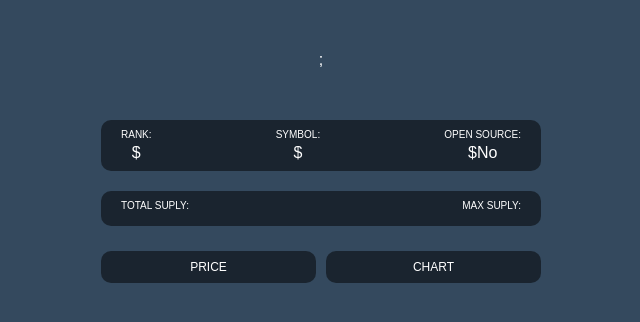
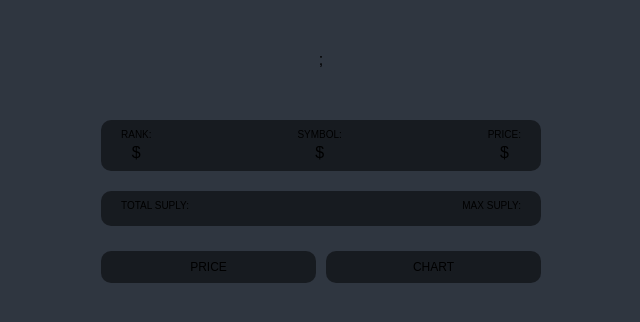
Before and after one commit to YoonJongok/coin-tracker, a React (Create React App) app: page /1 in a window 1280 px wide. Shown: the top 322 px of the page, without its empty margins (319-959 px from the left). Built offline with nearby package versions, Linux system fonts and the light colour scheme; no server answers.

Commit message:
recoil added

```diff
--- a/package.json
+++ b/package.json
@@ -15,9 +15,11 @@
     "react": "^17.0.2",
     "react-apexcharts": "^1.3.9",
     "react-dom": "^17.0.2",
+    "react-helmet": "^6.1.0",
     "react-query": "^3.32.1",
     "react-router-dom": "^5.3.0",
     "react-scripts": "4.0.3",
+    "recoil": "^0.5.2",
     "styled-components": "^5.3.3",
     "typescript": "^4.1.2",
     "web-vitals": "^1.0.1"
@@ -47,6 +49,7 @@
     ]
   },
   "devDependencies": {
+    "@types/react-helmet": "^6.1.4",
     "@types/react-router-dom": "^5.3.2",
     "@types/styled-components": "^5.1.15"
   }
--- a/src/App.tsx
+++ b/src/App.tsx
@@ -1,7 +1,10 @@
-import React from "react";
-import styled, { createGlobalStyle } from "styled-components";
+import React, { useState } from "react";
+import styled, { createGlobalStyle, ThemeProvider } from "styled-components";
 import Router from "./Router";
 import { ReactQueryDevtools } from "react-query/devtools";
+import { darkTheme, lightTheme } from "./theme";
+import { useRecoilValue } from "recoil";
+import { isDarkAtom } from "./atoms";
 
 const GlobalStyle = createGlobalStyle`
 @import url('https://fonts.googleapis.com/css2?family=Source+Sans+Pro:ital,wght@0,200;1,300&display=swap');
@@ -67,11 +70,15 @@ a {
 `;
 
 function App() {
+  const isDark = useRecoilValue(isDarkAtom);
+
   return (
     <>
-      <GlobalStyle />
-      <Router />
-      <ReactQueryDevtools initialIsOpen={true} />
+      <ThemeProvider theme={isDark ? lightTheme : darkTheme}>
+        <GlobalStyle />
+        <Router />
+        <ReactQueryDevtools initialIsOpen={true} />
+      </ThemeProvider>
     </>
   );
 }
--- /dev/null
+++ b/src/atoms.ts
@@ -0,0 +1,6 @@
+import { atom } from "recoil";
+
+export const isDarkAtom = atom({
+  key: "isDark",
+  default: false,
+});
--- a/src/index.tsx
+++ b/src/index.tsx
@@ -1,19 +1,18 @@
 import React from "react";
 import ReactDOM from "react-dom";
 import { QueryClient, QueryClientProvider } from "react-query";
-import { ThemeProvider } from "styled-components";
+import { RecoilRoot } from "recoil";
 import App from "./App";
 import reportWebVitals from "./reportWebVitals";
-import { theme } from "./theme";
 
 const queryClient = new QueryClient();
 ReactDOM.render(
   <React.StrictMode>
-    <QueryClientProvider client={queryClient}>
-      <ThemeProvider theme={theme}>
+    <RecoilRoot>
+      <QueryClientProvider client={queryClient}>
         <App />
-      </ThemeProvider>
-    </QueryClientProvider>
+      </QueryClientProvider>
+    </RecoilRoot>
   </React.StrictMode>,
   document.getElementById("root")
 );
--- a/src/routes/Chart.tsx
+++ b/src/routes/Chart.tsx
@@ -3,6 +3,8 @@ import { useQuery } from "react-query";
 import { useParams } from "react-router-dom";
 import { fetchCoinHistory } from "./api";
 import ApexChart from "react-apexcharts";
+import { useRecoilValue } from "recoil";
+import { isDarkAtom } from "../atoms";
 interface ChartProps {
   coinId: string;
 }
@@ -17,8 +19,14 @@ interface IHistorical {
   market_cap: number;
 }
 function Chart({ coinId }: ChartProps) {
-  const { isLoading, data } = useQuery<IHistorical[]>(["ohlcv", coinId], () =>
-    fetchCoinHistory(coinId)
+  const isDark = useRecoilValue(isDarkAtom);
+
+  const { isLoading, data } = useQuery<IHistorical[]>(
+    ["ohlcv", coinId],
+    () => fetchCoinHistory(coinId),
+    {
+      refetchInterval: 10000,
+    }
   );
   return (
     <div>
@@ -35,7 +43,7 @@ function Chart({ coinId }: ChartProps) {
           ]}
           options={{
             theme: {
-              mode: "dark",
+              mode: isDark ? "light" : "dark",
             },
 
             grid: {
@@ -66,6 +74,18 @@ function Chart({ coinId }: ChartProps) {
               labels: {
                 show: false,
               },
+              type: "datetime",
+              categories: data?.map((price) => price.time_close),
+            },
+            fill: {
+              type: "gradient",
+              gradient: { gradientToColors: ["#0be881"], stops: [0, 100] },
+            },
+            colors: ["#0fbcf9"],
+            tooltip: {
+              y: {
+                formatter: (value) => `$${value.toFixed(3)}`,
+              },
             },
           }}
         />
--- a/src/routes/Coin.tsx
+++ b/src/routes/Coin.tsx
@@ -1,4 +1,5 @@
 import React, { useEffect, useState } from "react";
+import { Helmet } from "react-helmet";
 import { useQuery } from "react-query";
 import {
   Link,
@@ -152,7 +153,10 @@ function Coin() {
   );
   const { isLoading: tickersLoading, data: tickersData } = useQuery<PriceData>(
     ["tickers", coinId],
-    () => fetchCoinTickers(coinId)
+    () => fetchCoinTickers(coinId),
+    {
+      refetchInterval: 5000,
+    }
   );
   const loading = infoLoading || tickersLoading;
   /*const [loading, setLoading] = useState(true);
@@ -176,6 +180,11 @@ function Coin() {
   }, [coinId]); **/
   return (
     <Container>
+      <Helmet>
+        <title>
+          {state?.name ? state.name : loading ? "Loading..." : infoData?.name}
+        </title>
+      </Helmet>
       <Header>
         <Title>
           {state?.name ? state.name : loading ? "Loading..." : infoData?.name}
@@ -196,8 +205,8 @@ function Coin() {
               <span>${infoData?.symbol}</span>
             </OverviewItem>
             <OverviewItem>
-              <span>Open Source:</span>
-              <span>${infoData?.open_source ? "Yes" : "No"}</span>
+              <span>Price:</span>
+              <span>${tickersData?.quotes?.USD?.price?.toFixed(3)}</span>
             </OverviewItem>
           </Overview>
           <Description>{infoData?.description}</Description>
--- a/src/routes/Coins.tsx
+++ b/src/routes/Coins.tsx
@@ -1,8 +1,11 @@
 import { join } from "path";
 import React, { useState, useEffect } from "react";
+import { Helmet } from "react-helmet";
 import { useQuery } from "react-query";
 import { Link } from "react-router-dom";
+import { useRecoilState, useSetRecoilState } from "recoil";
 import styled from "styled-components";
+import { isDarkAtom } from "../atoms";
 import { fetchCoins } from "./api";
 
 const Container = styled.div`
@@ -18,10 +21,11 @@ const Header = styled.header`
 `;
 const CoinsList = styled.ul``;
 const Coin = styled.li`
-  background-color: white;
-  color: ${(props) => props.theme.bgColor};
+  background-color: ${(props) => props.theme.cardBgColor};
+  color: ${(props) => props.theme.textColor};
   border-radius: 15px;
   margin-bottom: 10px;
+  border: 1px solid white;
   a {
     display: flex;
     align-items: center;
@@ -61,6 +65,9 @@ interface ICoin {
 function Coins() {
   const { isLoading, data } = useQuery<ICoin[]>("allCoins", fetchCoins);
 
+  const setDarkAtom = useSetRecoilState(isDarkAtom);
+  const toggleBtn = () => setDarkAtom((prev) => !prev);
+
   /*const [coins, setCoins] = useState<ICoin[]>([]);
   const [loading, setLoading] = useState(true);
   useEffect(() => {
@@ -74,8 +81,13 @@ function Coins() {
 
   return (
     <Container>
+      <Helmet>
+        <title>코인</title>
+      </Helmet>
+
       <Header>
-        <Title>Coins</Title>;
+        <Title>코인</Title>
+        <button onClick={toggleBtn}>Toggle btn</button>
       </Header>
       <CoinsList>
         {isLoading ? (
--- a/src/styled.d.ts
+++ b/src/styled.d.ts
@@ -5,5 +5,6 @@ declare module "styled-components" {
     textColor: string;
     bgColor: string;
     accentColor: string;
+    cardBgColor: string;
   }
 }
--- a/src/theme.ts
+++ b/src/theme.ts
@@ -1,7 +1,15 @@
 import { DefaultTheme } from "styled-components";
 
-export const theme: DefaultTheme = {
-  bgColor: "#34495e",
-  textColor: "white",
-  accentColor: "#9b59b6",
+export const darkTheme: DefaultTheme = {
+  bgColor: "#2f3640",
+  textColor: "black",
+  accentColor: "#9c88ff",
+  cardBgColor: "transparent",
 };
+
+export const lightTheme: DefaultTheme = {
+  bgColor: "whitesmoke",
+  textColor: "black",
+  accentColor: "#9c88ff",
+  cardBgColor: "white",
+};
```
Also changed, not shown: 2 other files (tests, documents, lock files or other folders).
